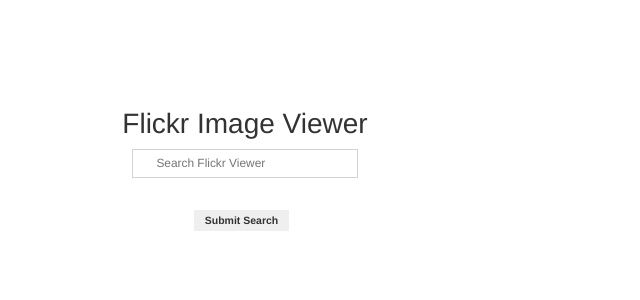
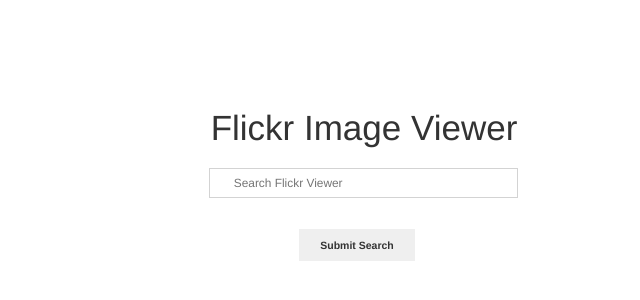
Before and after one commit to galdinorosas/flickrImageAPI, a plain HTML site: page index.html in a window 1280 px wide. Shown: the part 104-404 px from the top of the page, without its empty margins (276-916 px from the left). Drawn offline with nearby package versions, Linux system fonts and the light colour scheme.

Commit message:
fixed the intro page for pixels larger than 600.

```diff
--- a/css/styles.css
+++ b/css/styles.css
@@ -178,6 +178,22 @@
     .topInfoContainer {
         width: 36em;
     }
+
+    .introTitle {
+        font-size: 2.5em;
+        margin-left: 0em;
+    }
+
+    .introSearch {
+        width: 26em;
+        margin: 3em 6em 0em 10.5em;
+    }
+
+    .introSubmit {
+        width: 11em;
+        height: 3em;
+        margin: 3em 20.5em;
+    }
     #topBarSearch {
         text-align: center;
         width: 20em;
```
